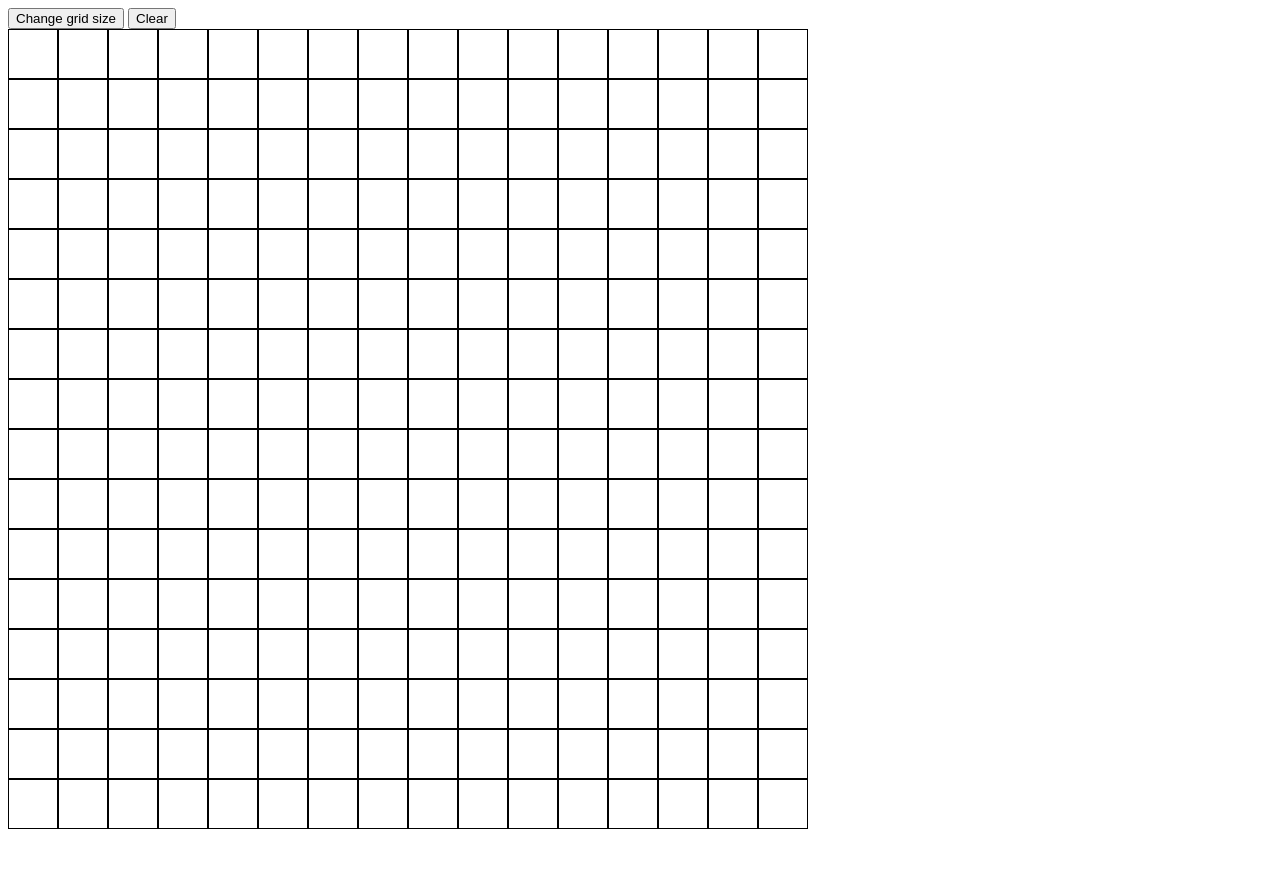
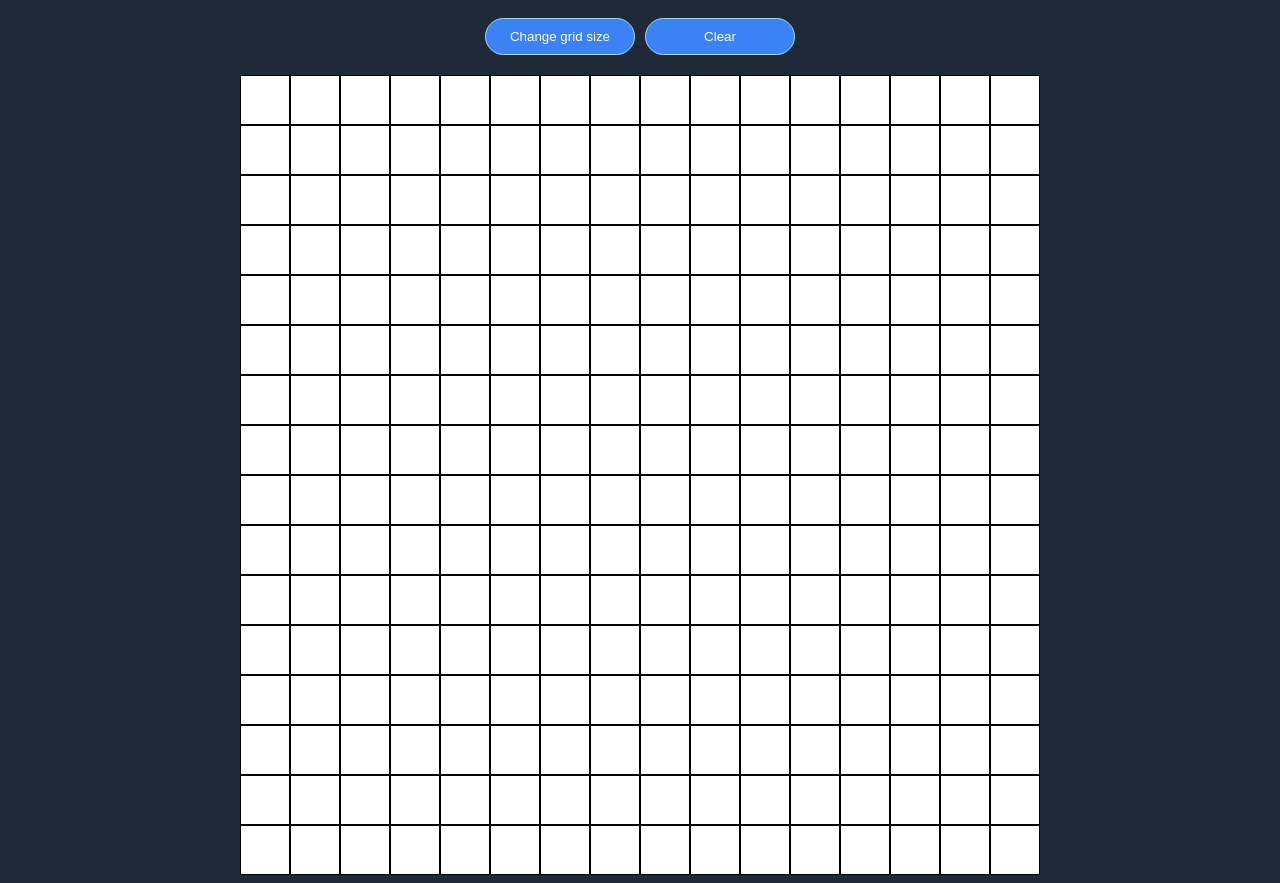
Before and after one commit to DeweQ/etch-a-sketch, a plain HTML site: page index.html in a window 1280 px wide. Before the commit the page ends 837 px from the top, so only its background shows below. Drawn offline with Linux system fonts and the light colour scheme.

Commit message:
Style page

```diff
--- a/style.css
+++ b/style.css
@@ -1,6 +1,26 @@
 body {
     display: flex;
     flex-direction : column;
+    align-items: center;
+    gap: 10px;
+    background-color: #1f2937;
+}
+
+#controls {
+  display: flex;
+  justify-content: space-between;
+  align-items: center;
+  padding: 10px;
+  gap: 10px;
+}
+
+button {
+  padding: 10px;
+  border: 1px solid lightblue;
+  border-radius: 20px;
+  background-color: #3b82f6;
+  color: white;
+  width: 150px;
 }
 
 :root {
```
